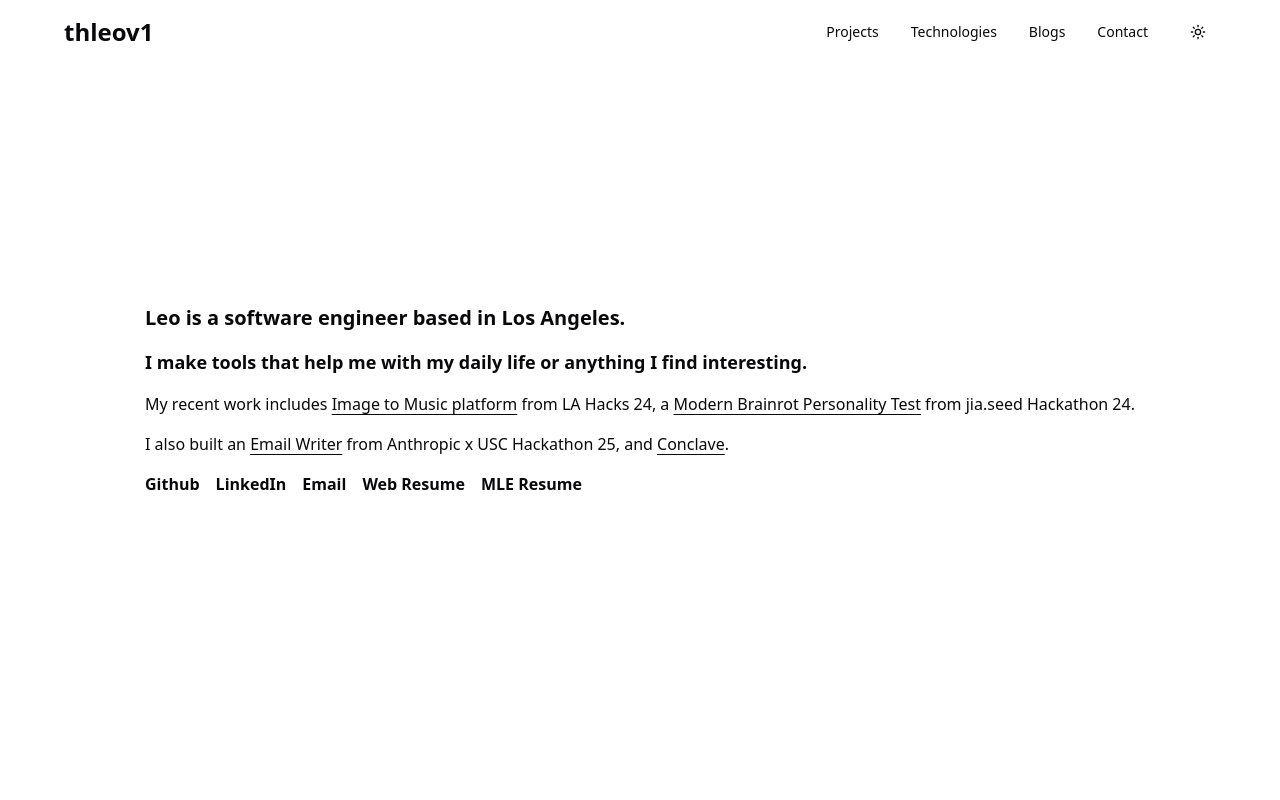
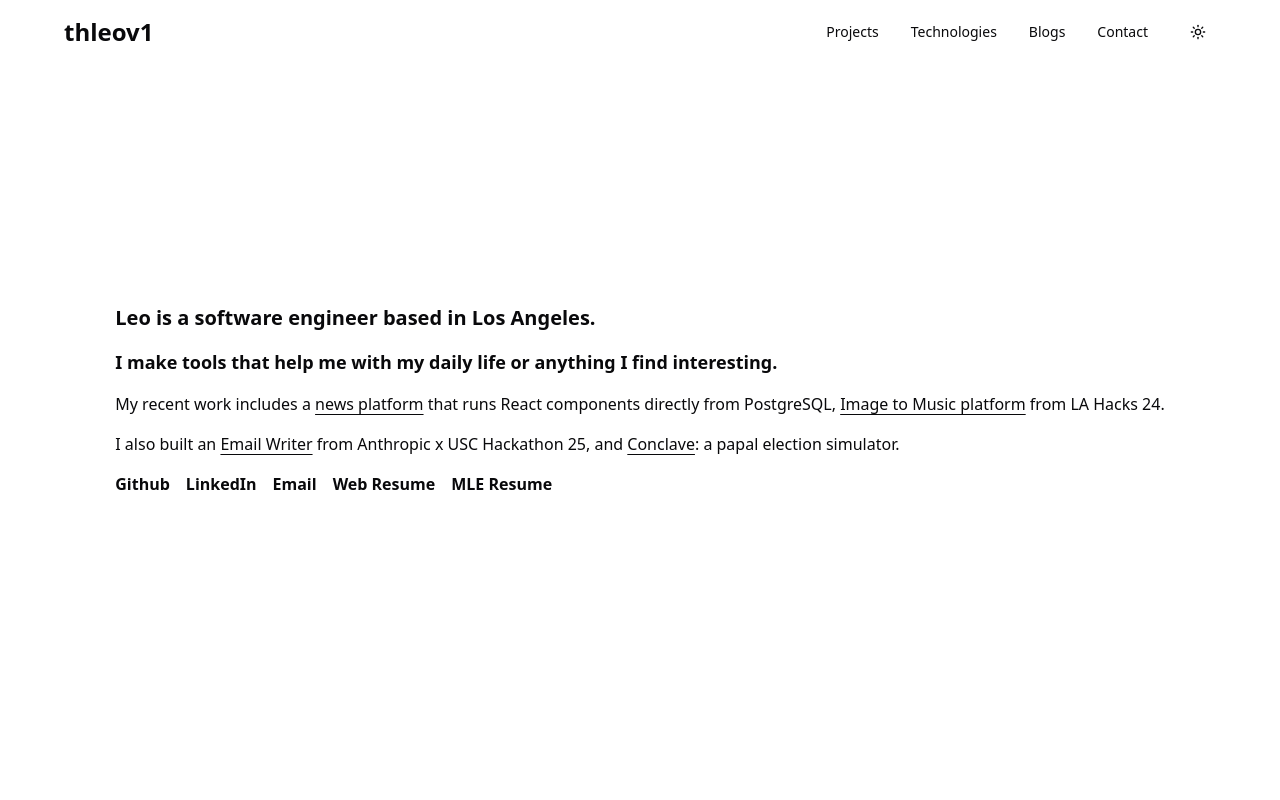
Before and after one commit to THL-Leo/thl-v1, a Next.js app: page / in a window 1280 px wide. Shown: the top 800 px of the page. Built offline with nearby package versions, Linux system fonts and the light colour scheme.

Commit message:
updated landing page

```diff
--- a/src/components/sections/HeroSection.tsx
+++ b/src/components/sections/HeroSection.tsx
@@ -12,15 +12,15 @@ export function HeroSection() {
         </p>
         <div className="text-base space-y-4">
           <p>
-            My recent work includes{' '}
+            My recent work includes a{' '}
+            <a href="https://yesterday7.vercel.app/" className="underline underline-offset-4 hover:text-foreground transition-colors" target="_blank" rel="noopener noreferrer">
+              news platform
+            </a>{' '}
+            that runs React components directly from PostgreSQL,{' '}
             <a href="https://devpost.com/software/moodify-tqhfsk" className="underline underline-offset-4 hover:text-foreground transition-colors" target="_blank" rel="noopener noreferrer">
               Image to Music platform
             </a>{' '}
-            from LA Hacks 24, a{' '}
-            <a href="https://devpost.com/software/degen-purity-test" className="underline underline-offset-4 hover:text-foreground transition-colors" target="_blank" rel="noopener noreferrer">
-              Modern Brainrot Personality Test
-            </a>{' '}
-            from jia.seed Hackathon 24.
+            from LA Hacks 24.
           </p>
           <p>
             I also built an{' '}
@@ -30,7 +30,7 @@ export function HeroSection() {
             from Anthropic x USC Hackathon 25, and{' '}
             <a href="https://github.com/THL-Leo/conclave" className="underline underline-offset-4 hover:text-foreground transition-colors" target="_blank" rel="noopener noreferrer">
               Conclave
-            </a>.
+            </a>: a papal election simulator.
           </p>
         </div>
 
```
